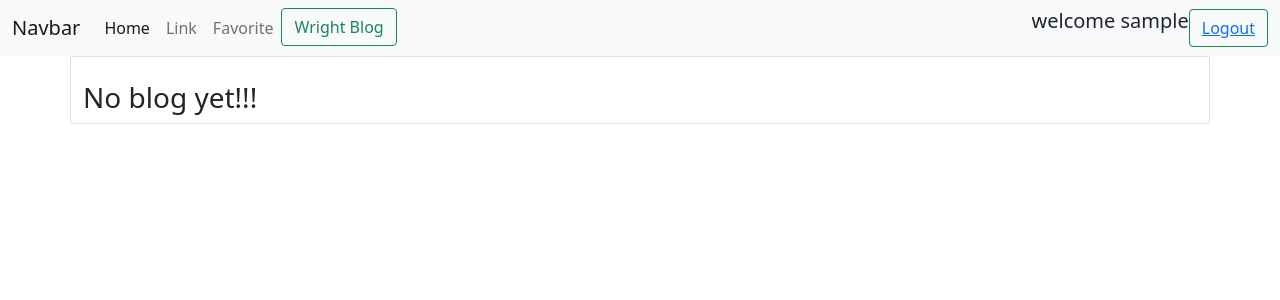
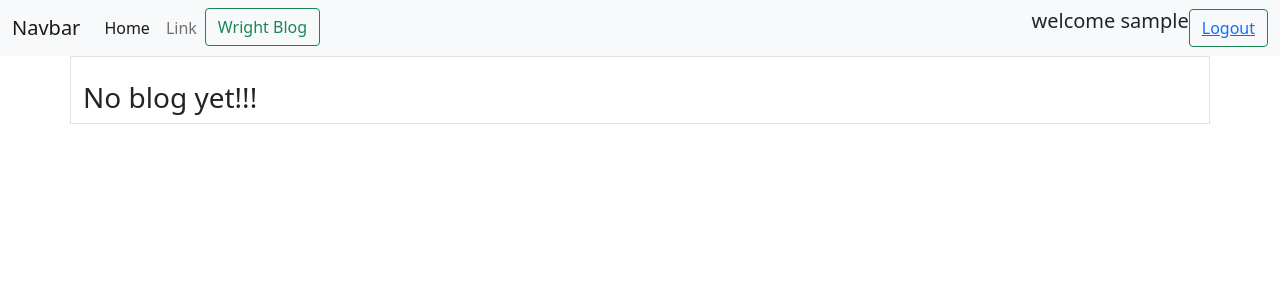
Before and after one commit to b1621/Blog, a PHP site: page /pages/admin_home.php in a window 1280 px wide. Shown: the top 300 px of the page. Run offline with PHP 8.4, Linux system fonts and the light colour scheme; the visitor is signed in with stand-in values (Sample User, id 1); data that the repository does not hold is empty.

Commit message:
edit admin nav

```diff
--- a/pages/admin_home.php
+++ b/pages/admin_home.php
@@ -31,7 +31,7 @@ if (isset($_SESSION['ID'])) {
 
     <body>
         <?php include_once './components/adminnav.php' ?>
-        <div class="container border pt-4" style="">
+        <div class="container border pt-4">
 
             <?php if (empty($result)) : ?>
                 <div>
--- a/pages/components/adminnav.php
+++ b/pages/components/adminnav.php
@@ -1,4 +1,3 @@
-
 <nav class="navbar navbar-expand-lg navbar-light bg-light">
   <div class="container-fluid">
     <a class="navbar-brand" href="#">Navbar</a>
@@ -13,21 +12,18 @@
         <li class="nav-item">
           <a class="nav-link" href="./create_blog.php">Link</a>
         </li>
-        <li class="nav-item">
-          <a class="nav-link" href="./user_favorite.php">Favorite</a>
-        </li>
 
         <li class="nav-item">
 
           <form action="../pages/create_blog.php">
-    <input class="btn btn-outline-success" type="submit" value="Wright Blog" />
-</form>
+            <input class="btn btn-outline-success" type="submit" value="Wright Blog" />
+          </form>
         </li>
       </ul>
       <form class="d-flex">
-        <h5> <?php  echo 'welcome  ' . $_SESSION['name'] . '  ';?></h5>
+        <h5> <?php echo 'welcome  ' . $_SESSION['name'] . '  '; ?></h5>
 
-        <button class="btn btn-outline-success" type="submit"> <a  href = "../process/logout.php?Adminlogout">Logout</a></button>
+        <button class="btn btn-outline-success" type="submit"> <a href="../process/logout.php?Adminlogout">Logout</a></button>
 
 
 
```
